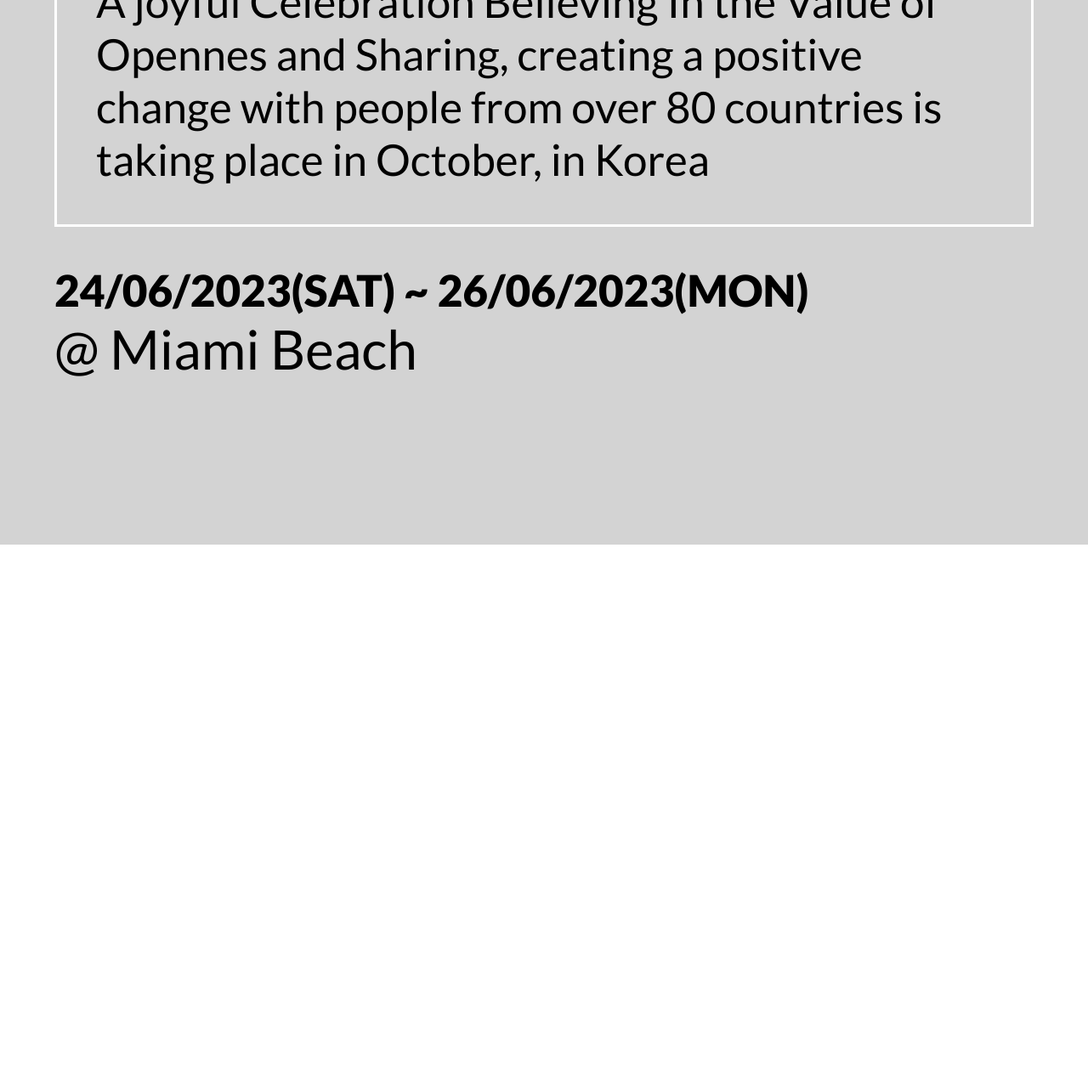
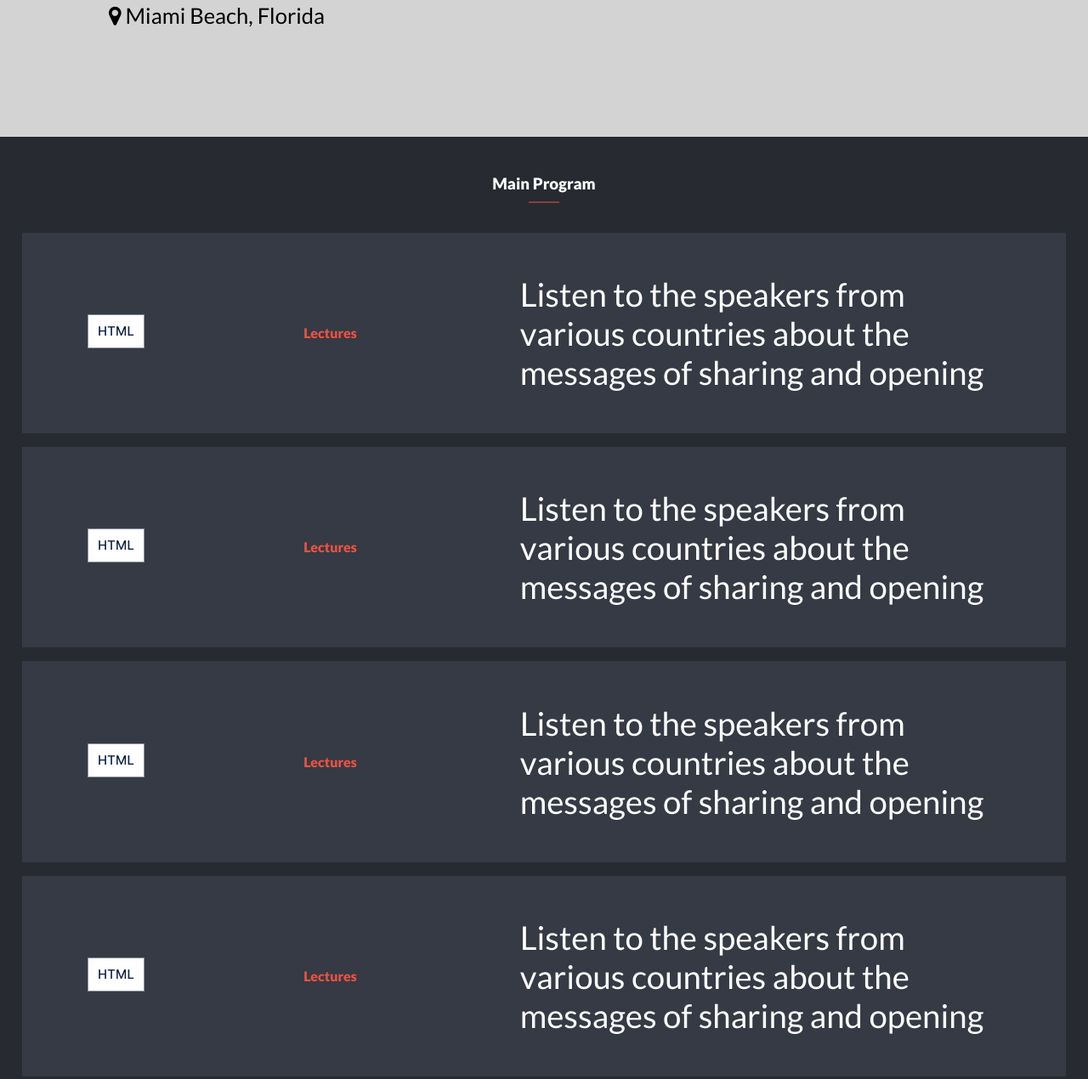
Before and after one commit to hamidazim321/Microverse-Capstone-1, a website with bundled scripts: page Home.html in a window 1280 px wide. Shown: the part 824-2094 px from the top of the page at 85% size. Before the commit the page ends 1465 px from the top, so only its background shows below. Built offline with nearby package versions, Linux system fonts and the light colour scheme.

Commit message:
Add Main Program section for Mobile Screen

```diff
--- a/Home.html
+++ b/Home.html
@@ -43,6 +43,7 @@
       </div>
     </div>
   </nav>
+
   <section class="Headline bg-light">
     <p class="fc-orange">Hello! Car Enthusiasts</p>
     <h1 class="h1-mobile">Miami Vintage Car Show 2023</h1>
@@ -52,8 +53,73 @@
       taking place in October, in Korea
     </article>
     <h2 class="h2-mobile">24/06/2023(SAT) ~ 26/06/2023(MON)</h2>
-    <p class="location">@ Miami Beach</p>
+    <p id="location"><i class="fa fa-map-marker"></i> Miami Beach, Florida</p>
   </section>
+
+  <section class="main-program">
+    <h3 class="h3 fc-white main-program-title">Main Program
+      <span class="main-program-title-underline"></span>
+    </h3>
+
+    <div class="card">
+      <div class="card-header">
+        <img src="Images/html.png" class="card-img">
+      </div>
+      <div class="card-title">
+        <span class="fc-orange">Lectures</span>
+      </div>
+      <div class="card-body">
+        <p class="card-content">Listen to the speakers from various countries about the messages
+          of sharing and opening
+        </p>
+      </div>
+    </div>
+
+    <div class="card">
+      <div class="card-header">
+        <img src="Images/html.png" class="card-img">
+      </div>
+      <div class="card-title">
+        <span class="fc-orange">Lectures</span>
+      </div>
+      <div class="card-body">
+        <p class="card-content">Listen to the speakers from various countries about the messages
+          of sharing and opening
+        </p>
+      </div>
+    </div>
+
+    <div class="card">
+      <div class="card-header">
+        <img src="Images/html.png" class="card-img">
+      </div>
+      <div class="card-title">
+        <span class="fc-orange">Lectures</span>
+      </div>
+      <div class="card-body">
+        <p class="card-content">Listen to the speakers from various countries about the messages
+          of sharing and opening
+        </p>
+      </div>
+    </div>
+
+    <div class="card">
+      <div class="card-header">
+        <img src="Images/html.png" class="card-img">
+      </div>
+      <div class="card-title">
+        <span class="fc-orange">Lectures</span>
+      </div>
+      <div class="card-body">
+        <p class="card-content">Listen to the speakers from various countries about the messages
+          of sharing and opening
+        </p>
+      </div>
+    </div>
+    <button type="button" class="main-program-btn hideOnDesktop-I fc-white"> Join CC Global Summit 2023</button>
+    <a href="#" class="main-program-link hideOnMobile-f fc-white">SEE THE WHOLE PROGRAM</a>
+  </section>
+
 
 
   <script src="script.js" type="module"></script>
--- a/style.css
+++ b/style.css
@@ -6,6 +6,7 @@
 h1,
 h2,
 h3,
+h4,
 a,
 article {
   font-family: 'lato', sans-serif;
@@ -110,7 +111,7 @@
 .Headline article {
   border: solid white;
   padding: 4%;
-  font-size: 4vw;
+  font-size: 3vw;
 }
 
 .h1-mobile {
@@ -129,17 +130,86 @@
   margin-bottom: 0;
 }
 
+#location {
+  margin-top: 2px;
+  font-size: 5vw;
+}
+
 .Headline p {
   margin-bottom: 0;
   font-size: 5vw;
 }
 
-.location {
-  margin-top: 0;
+.bg-light {
+  background-color: #d3d3d3;
 }
 
-.bg-light {
-  background-color: #d3d3d3;
+.main-program {
+  display: flex;
+  flex-direction: column;
+  align-items: center;
+  background-color: #272a31;
+  gap: 2vh;
+  padding: 2%;
+}
+
+.main-program-title {
+  display: flex;
+  flex-direction: column;
+  align-items: center;
+  gap: 10px;
+}
+
+.main-program-title-underline {
+  background-color: #ec5242;
+  width: 30%;
+  padding: 1px;
+  display: block;
+  opacity: 50%;
+}
+
+.card {
+  display: flex;
+  flex-direction: row;
+  align-items: center;
+  justify-content: space-evenly;
+  padding: 4%;
+  background-color: #353a44;
+}
+
+.card-header {
+  width: 20%;
+}
+
+.card-title {
+  width: 20%;
+}
+
+.card-title span {
+  font-family: 'lato', sans-serif;
+  font-weight: 600;
+}
+
+.card-body {
+  width: 50%;
+  padding: 0;
+}
+
+.card-content {
+  font-size: 3vw;
+  color: white;
+  margin: 0;
+}
+
+.main-program-btn {
+  margin: 5%;
+  padding: 5%;
+  background-color: #ec5242;
+  border: none;
+  outline: none;
+  font-weight: 600;
+  font-family: 'lato', sans-serif;
+  font-size: 4vw;
 }
 
 @media only screen and (min-width: 768px) {
@@ -155,6 +225,50 @@
     display: flex;
     list-style: none;
     align-items: center;
+  }
+
+  .Headline {
+    padding: 10% 20% 10% 10%;
+    display: flex;
+    flex-direction: column;
+    justify-content: space-between;
+  }
+
+  .Headline article {
+    border: solid white;
+    padding: 4%;
+    font-size: 1.8vw;
+    width: 70%;
+  }
+
+  .h1-mobile {
+    font-size: 7vw;
+  }
+
+  .h2-mobile {
+    font-size: 3vw;
+  }
+
+  .Headline h1 {
+    margin-top: 0;
+  }
+
+  .Headline h2 {
+    margin-bottom: 0;
+  }
+
+  #location {
+    margin-top: 2px;
+    font-size: 2vw;
+  }
+
+  .Headline p {
+    margin-bottom: 0;
+    font-size: 5vw;
+  }
+
+  .bg-light {
+    background-color: #d3d3d3;
   }
 
   .gap-close {
@@ -221,4 +335,62 @@
   .Navbar {
     position: fixed;
   }
+
+  .main-program {
+    display: flex;
+    flex-direction: column;
+    align-items: center;
+    background-color: #272a31;
+    gap: 2vh;
+    padding: 2%;
+  }
+
+  .main-program-title {
+    display: flex;
+    flex-direction: column;
+    align-items: center;
+    gap: 10px;
+  }
+
+  .main-program-title-underline {
+    background-color: #ec5242;
+    width: 30%;
+    padding: 1px;
+    display: block;
+    opacity: 50%;
+  }
+
+  .card {
+    display: flex;
+    flex-direction: row;
+    align-items: center;
+    justify-content: space-evenly;
+    padding: 4%;
+    background-color: #353a44;
+  }
+
+  .card-header {
+    width: 20%;
+  }
+
+  .card-title {
+    width: 20%;
+  }
+
+  .card-title span {
+    font-family: 'lato', sans-serif;
+    font-weight: 600;
+  }
+
+  .card-body {
+    width: 50%;
+    padding: 0;
+  }
+
+  .card-content {
+    font-size: 3vw;
+    color: white;
+    margin: 0;
+  }
+
 }
```
Also changed, not shown: Images/html.png (added).
